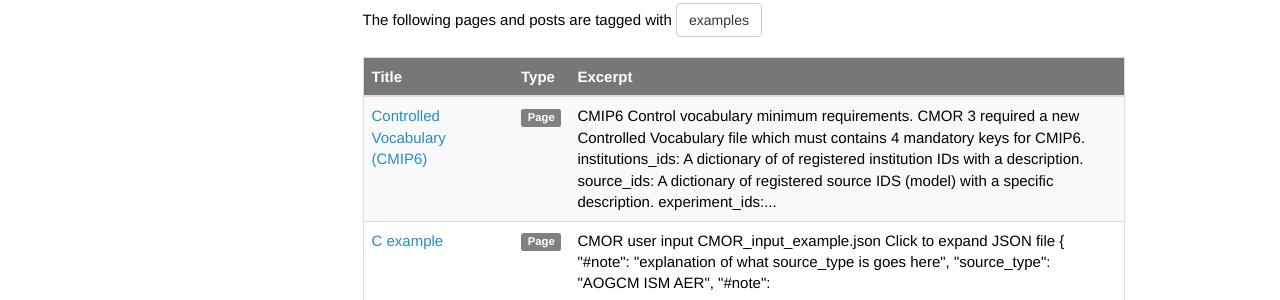
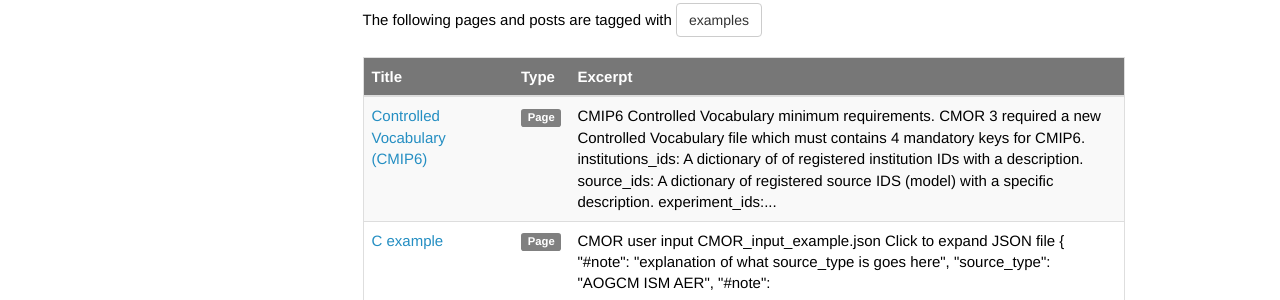
Before and after one commit to mauzey1/cmor3_documentation, a Jekyll site: the page built from tags/tag_examples.html, in a window 1280 px wide and 1066 px high. Shown: the part 166-466 px from the top of the window. Built offline with Jekyll 4.4.1, drawn with Linux system fonts in a browser that asks for light colours; nearby versions of some CDN libraries; comment, search, counter and statistics services are not loaded.

Commit message:
Changed "Control Vocabulary" to "Controlled Vocabulary"

```diff
--- a/mydoc/mydoc_cmor3_CV.md
+++ b/mydoc/mydoc_cmor3_CV.md
@@ -6,7 +6,7 @@ sidebar: mydoc_sidebar
 permalink: /mydoc_cmor3_CV/
 ---
 
-### CMIP6 Control vocabulary minimum requirements.
+### CMIP6 Controlled Vocabulary minimum requirements.
 
    * CMOR 3 required a new Controlled Vocabulary file which must contains 4 mandatory keys for CMIP6.
        * institutions_ids:  A dictionary of of registered institution IDs with a description.
```
